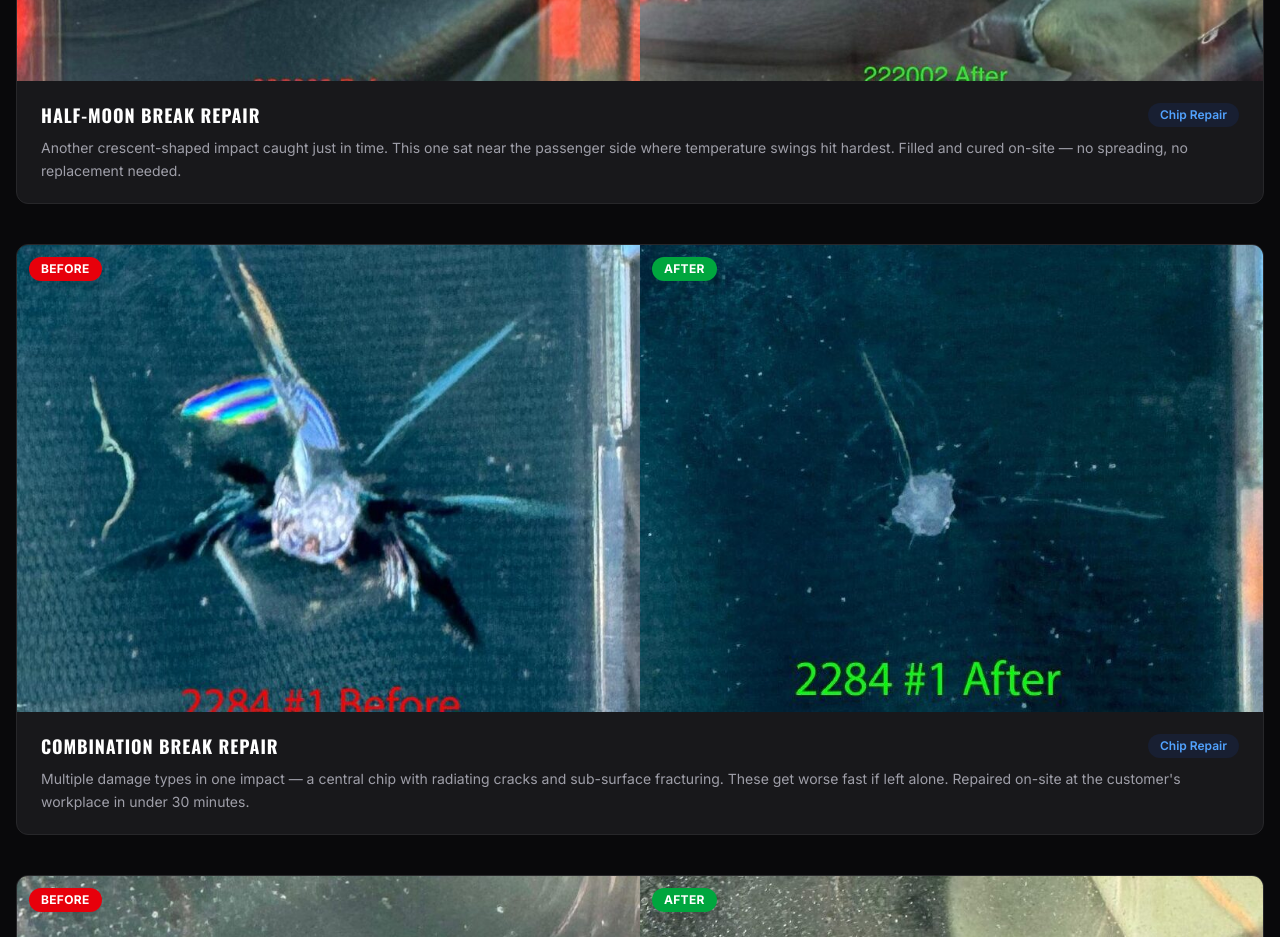
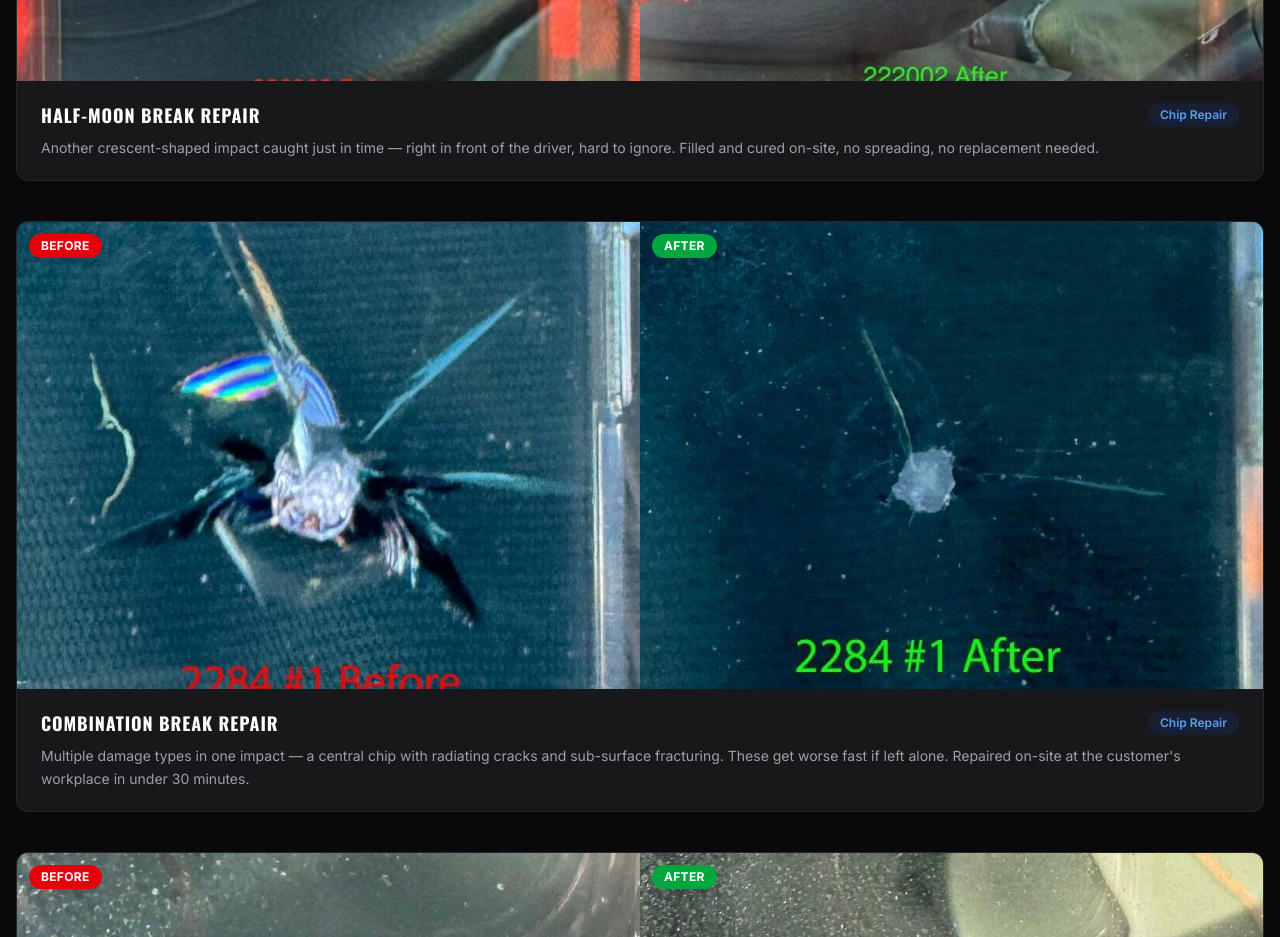
Before and after one commit to wrenchtokeys/rockstar-windshield-repair, a Next.js app: page /gallery in a window 1280 px wide. Shown: the part 1300-2237 px from the top of the page. Built offline with nearby package versions, Linux system fonts and the light colour scheme.

Commit message:
Fix half-moon description — driver side, not passenger

```diff
--- a/src/app/gallery/page.tsx
+++ b/src/app/gallery/page.tsx
@@ -22,7 +22,7 @@ const galleryItems = [
   {
     title: "Half-Moon Break Repair",
     description:
-      "Another crescent-shaped impact caught just in time. This one sat near the passenger side where temperature swings hit hardest. Filled and cured on-site — no spreading, no replacement needed.",
+      "Another crescent-shaped impact caught just in time — right in front of the driver, hard to ignore. Filled and cured on-site, no spreading, no replacement needed.",
     tag: "Chip Repair",
     before: "/images/gallery/before-2.jpeg",
     after: "/images/gallery/after-2.jpeg",
```
